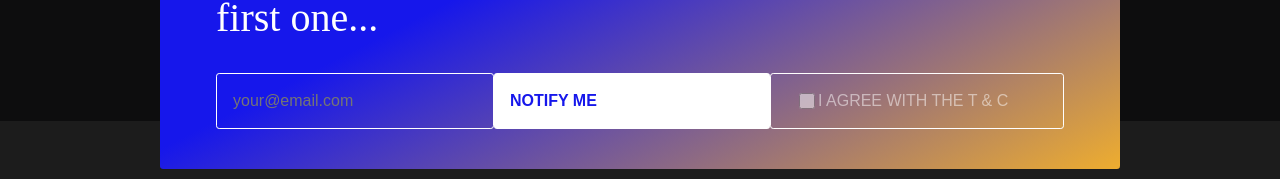
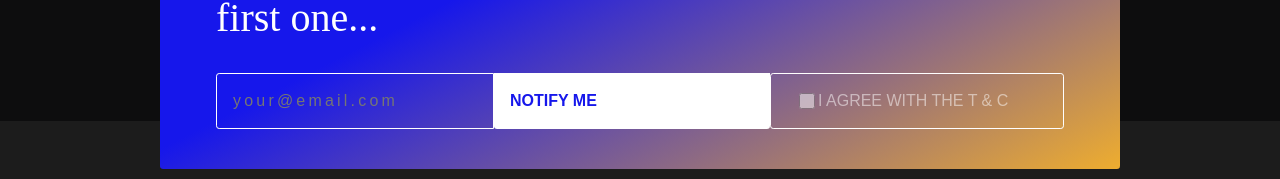
Before and after one commit to viralistic/BOLDLYNK, a Next.js app: page / in a window 1280 px wide. Shown: the part 1327-1506 px from the top of the page. Built offline with nearby package versions, Linux system fonts and the light colour scheme.

Commit message:
border-radius responsiveness

```diff
--- a/src/components/Subscribe/Subscribe.module.css
+++ b/src/components/Subscribe/Subscribe.module.css
@@ -25,7 +25,9 @@
     all: unset;
     border: 1px solid var(--color-white);
     padding: 1rem;
-    border-radius: .2rem;
+    letter-spacing: .2rem;
+    border-top-left-radius: .2rem;
+    border-top-right-radius: .2rem;
 }
 
 .subscribe__submit {
@@ -37,7 +39,8 @@
     padding: 1rem;
     cursor: pointer;
     transition: .3s ease-in-out;
-    border-radius: .2rem;
+    border-bottom-left-radius: .2rem;
+    border-bottom-right-radius: .2rem;
 }
 
 .subscribe__submit:focus,
@@ -93,6 +96,12 @@
         flex: 1;
     }
 
+    .subscribe__mail {
+        border-top-left-radius: .2rem;
+        border-top-right-radius: 0;
+        border-bottom-left-radius: .2rem;
+    }
+
     .subscribe__tacbox__container {
         border: 1px solid var(--color-white);
         border-radius: .2rem;
```
